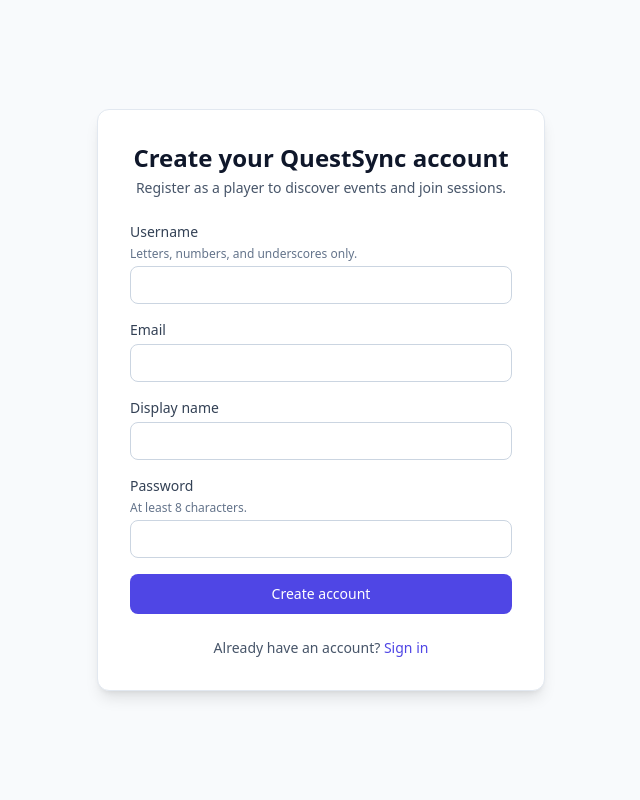
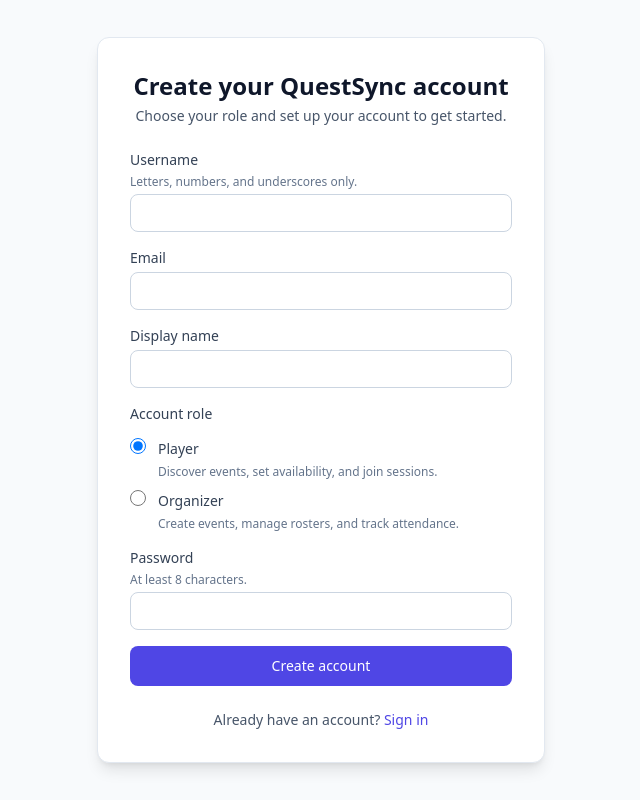
Before and after one commit to rastrue/gaming-planner, a React (Vite) app in the folder client/: page /register in a window 1280 px wide. Shown: the whole page, without its empty margins (319-959 px from the left). Built offline with nearby package versions, Linux system fonts and the light colour scheme; no server answers.

Commit message:
feat(auth): add role selection to registration flow

```diff
--- a/client/src/pages/auth/RegisterPage.tsx
+++ b/client/src/pages/auth/RegisterPage.tsx
@@ -1,11 +1,12 @@
 import { type FormEvent, useState } from 'react';
 import { Link, useNavigate } from 'react-router-dom';
 import Button from '../../components/ui/Button';
+import RadioGroup from '../../components/ui/RadioGroup';
 import TextInput from '../../components/ui/TextInput';
 import { useAuth } from '../../hooks/useAuth';
 import * as authService from '../../services/authService';
 import { ApiError } from '../../services/apiClient';
-import type { ApiFieldError } from '../../types/index';
+import type { ApiFieldError, UserRoleName } from '../../types/index';
 
 function mapFieldErrors(errors?: ApiFieldError[]): Record<string, string> {
   const mapped: Record<string, string> = {};
@@ -24,6 +25,7 @@
   const [email, setEmail] = useState('');
   const [displayName, setDisplayName] = useState('');
   const [password, setPassword] = useState('');
+  const [roleName, setRoleName] = useState<UserRoleName>('PLAYER');
   const [formError, setFormError] = useState('');
   const [fieldErrors, setFieldErrors] = useState<Record<string, string>>({});
   const [isSubmitting, setIsSubmitting] = useState(false);
@@ -40,6 +42,7 @@
         email,
         displayName,
         password,
+        roleName,
       });
       setUser(user);
       navigate('/dashboard', { replace: true });
@@ -66,7 +69,7 @@
             Create your QuestSync account
           </h1>
           <p className="text-sm text-slate-600 dark:text-slate-400">
-            Register as a player to discover events and join sessions.
+            Choose your role and set up your account to get started.
           </p>
         </header>
 
@@ -99,6 +102,25 @@
             onChange={(event) => setDisplayName(event.target.value)}
             error={fieldErrors.displayName}
             required
+          />
+          <RadioGroup
+            legend="Account role"
+            name="roleName"
+            value={roleName}
+            onChange={(value) => setRoleName(value as UserRoleName)}
+            error={fieldErrors.roleName}
+            options={[
+              {
+                value: 'PLAYER',
+                label: 'Player',
+                description: 'Discover events, set availability, and join sessions.',
+              },
+              {
+                value: 'ORGANIZER',
+                label: 'Organizer',
+                description: 'Create events, manage rosters, and track attendance.',
+              },
+            ]}
           />
           <TextInput
             label="Password"
--- a/client/src/types/index.ts
+++ b/client/src/types/index.ts
@@ -208,6 +208,7 @@
   email: string;
   password: string;
   displayName: string;
+  roleName: UserRoleName;
 }
 
 export interface LoginInput {
```
Also changed, not shown: 2 other files (tests, documents, lock files or other folders).
